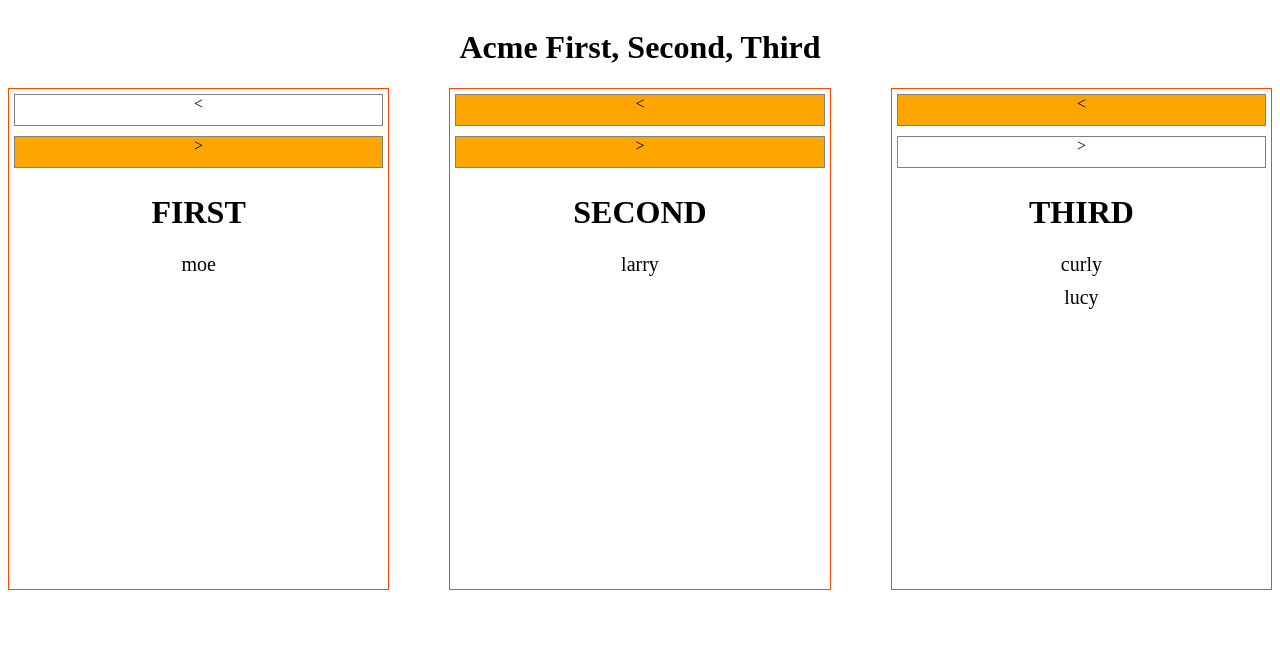
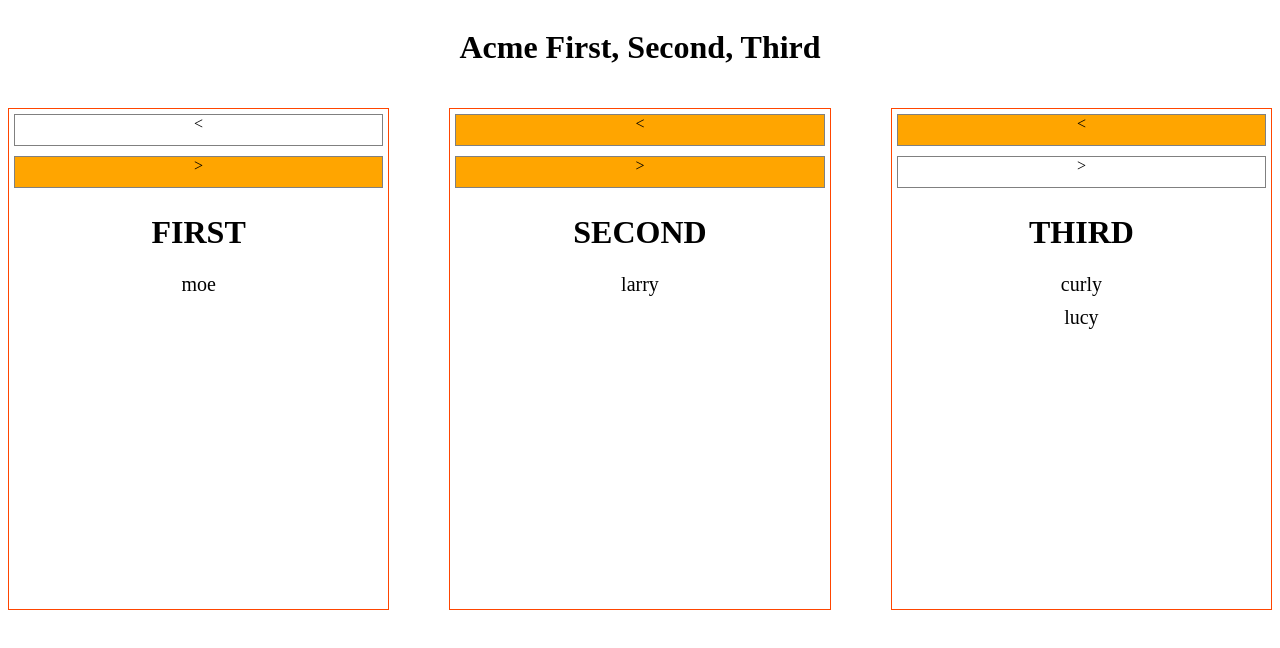
Before and after one commit to jlam609/acme-first-second-third, a plain HTML site: page index.html in a window 1280 px wide. Drawn offline with Linux system fonts and the light colour scheme.

Commit message:
small change

```diff
--- a/styles.css
+++ b/styles.css
@@ -5,7 +5,7 @@
 }
 .headerContainer{
     text-align: center;
-    margin:0px 10px;
+    margin-bottom: 20px;
 }
 .bodyContainer{
     display:flex;
```
